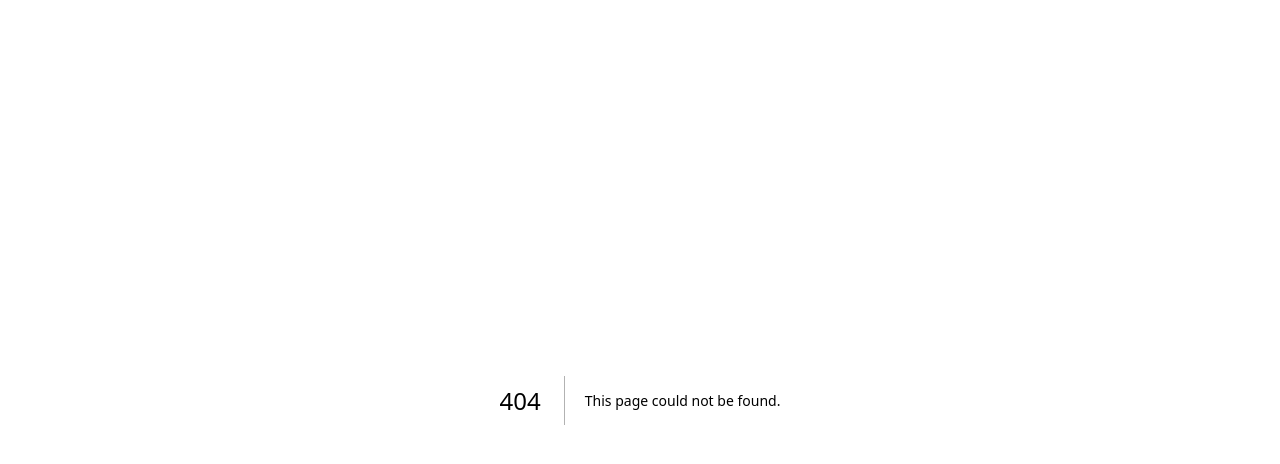
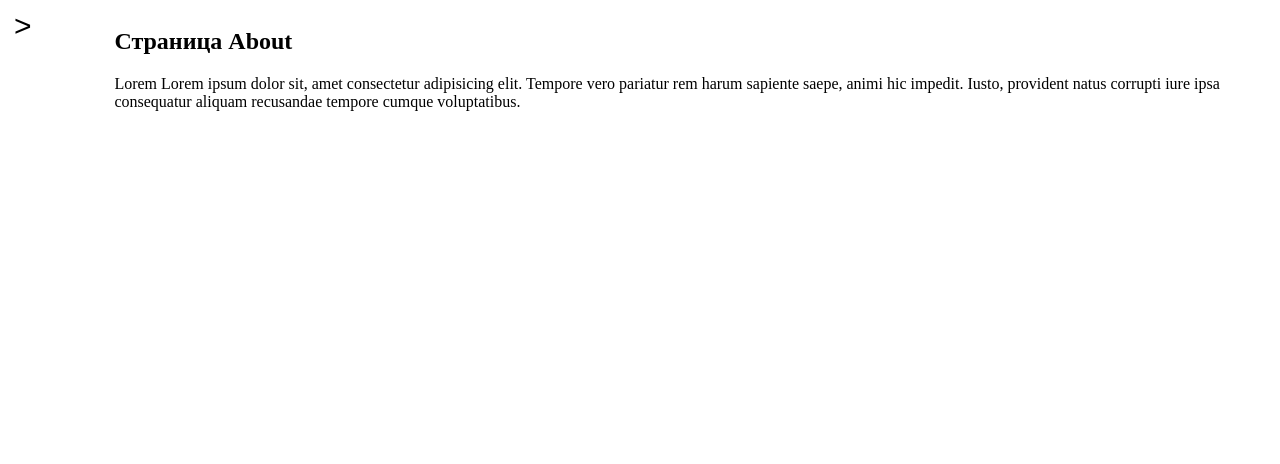
Before and after one commit to neydyxd/next-test, a Next.js app: page /about in a window 1280 px wide. Before the commit this address had no page. Shown: the top 464 px of the page. Built offline with nearby package versions, Linux system fonts and the light colour scheme.

Commit message:
Реализован функционал меню навигации

```diff
--- /dev/null
+++ b/components/Navigation/Navigation.jsx
@@ -0,0 +1,75 @@
+import Link from "next/link";
+import styles from "../../styles.module.css";
+import { useEffect, useState } from "react";
+import { useRouter } from "next/router";
+
+const Navigation = () => {
+  const [isMenuOpen, setMenuOpen] = useState(() => {
+    let initialValue = false;
+    if (typeof sessionStorage !== "undefined") {
+      const storedValue = sessionStorage.getItem("menuOpen");
+      initialValue = storedValue ? JSON.parse(storedValue) : false;
+    }
+    return initialValue;
+  });
+  const [selectedMenuItem, setSelectedMenuItem] = useState("/");
+  const router = useRouter();
+  const currentRout = router.asPath;
+
+  const toggleSubMenu = () => {
+    setMenuOpen(!isMenuOpen);
+  };
+
+  useEffect(() => {
+    if (currentRout === "/about") {
+      setSelectedMenuItem("/about");
+    } else {
+      setSelectedMenuItem("/");
+    }
+  }, [selectedMenuItem, currentRout]);
+
+  useEffect(() => {
+    sessionStorage.setItem("menuOpen", JSON.stringify(isMenuOpen));
+  }, [isMenuOpen]);
+
+  return (
+    <div className={styles.menu__container}>
+      <button
+        className={!isMenuOpen ? styles.menu__button : styles.menu__button_open}
+        onClick={toggleSubMenu}
+      >
+        <span className={styles.menu__arrow}>&#62;</span>
+      </button>
+      {isMenuOpen && (
+        <ul className={styles.menu__list}>
+          <li className={styles.menu__item}>
+            <Link
+              className={
+                selectedMenuItem === "/"
+                  ? styles.menu__item_active
+                  : styles.menu__item
+              }
+              href="/"
+            >
+              Главная
+            </Link>
+          </li>
+          <li className={styles.menu__item}>
+            <Link
+              className={
+                selectedMenuItem === "/about"
+                  ? styles.menu__item_active
+                  : styles.menu__item
+              }
+              href="/about"
+            >
+              О нас
+            </Link>
+          </li>
+        </ul>
+      )}
+    </div>
+  );
+};
+
+export default Navigation;
--- /dev/null
+++ b/pages/about.tsx
@@ -0,0 +1,19 @@
+import Navigation from "../components/Navigation/Navigation";
+import styles from "../styles.module.css";
+
+export default function About() {
+  return (
+    <div className={styles.main__container}>
+      <Navigation />
+      <div className={styles.about__container}>
+        <h2>Страница About</h2>
+        <p>
+          Lorem Lorem ipsum dolor sit, amet consectetur adipisicing elit.
+          Tempore vero pariatur rem harum sapiente saepe, animi hic impedit.
+          Iusto, provident natus corrupti iure ipsa consequatur aliquam
+          recusandae tempore cumque voluptatibus.
+        </p>
+      </div>
+    </div>
+  );
+}
--- a/pages/index.tsx
+++ b/pages/index.tsx
@@ -1,5 +1,6 @@
 import Link from "next/link";
 import styles from "../styles.module.css";
+import Navigation from "../components/Navigation/Navigation";
 
 interface IData {
   title: string;
@@ -13,6 +14,8 @@ interface Props {
 
 export default function Home({ serverData, serverMap }: Props) {
   return (
+    <div className={styles.main__container}>
+      <Navigation />
       <div className={styles.about__container}>
         <nav>
           <Link className={styles.about__link} href="/sign-in">
@@ -27,6 +30,7 @@ export default function Home({ serverData, serverMap }: Props) {
             <li key={item}>{item}</li>
           ))}
         </ul>
+      </div>
     </div>
   );
 }
--- a/styles.module.css
+++ b/styles.module.css
@@ -5,6 +5,11 @@
 
 .about__link:hover{
     opacity: 0.6;
+}
+
+.main__container {
+    display: flex;
+    gap: 30px;
 }
 
 .form__container {
@@ -33,3 +38,57 @@ flex-direction: column;
     text-decoration: none;
     color:  black;
 }
+
+.menu{
+    position: absolute;
+    top:0;
+    right: 0;
+    z-index: 2;
+
+}
+
+.menu__button {
+    background: none;
+    border: none;
+    transition: transform 1s;
+}
+
+.menu__arrow{
+    font-size: 30px;
+    width: 50px;
+    height: 50px;
+}
+
+.menu__button_open {
+    transition: transform 1s;
+    background: none;
+    border: none;
+    transform: rotate(90deg);
+}
+
+.menu__container {
+    width: 100px;
+    max-width: 100px;
+}
+
+.menu__list{
+    padding-left: 0;
+    list-style: none;
+    margin: 0;
+    margin-top: 20px;
+    backdrop-filter: blur(10px);
+    border-radius: 6px;
+
+}
+
+.menu__item {
+    text-decoration: none;
+    color: black;
+    margin-bottom: 10px;
+}
+
+.menu__item_active{
+    text-decoration: underline;
+    color: black;
+    margin-bottom: 10px;
+}
```
Lines whose indentation alone changed are shown as unchanged.
